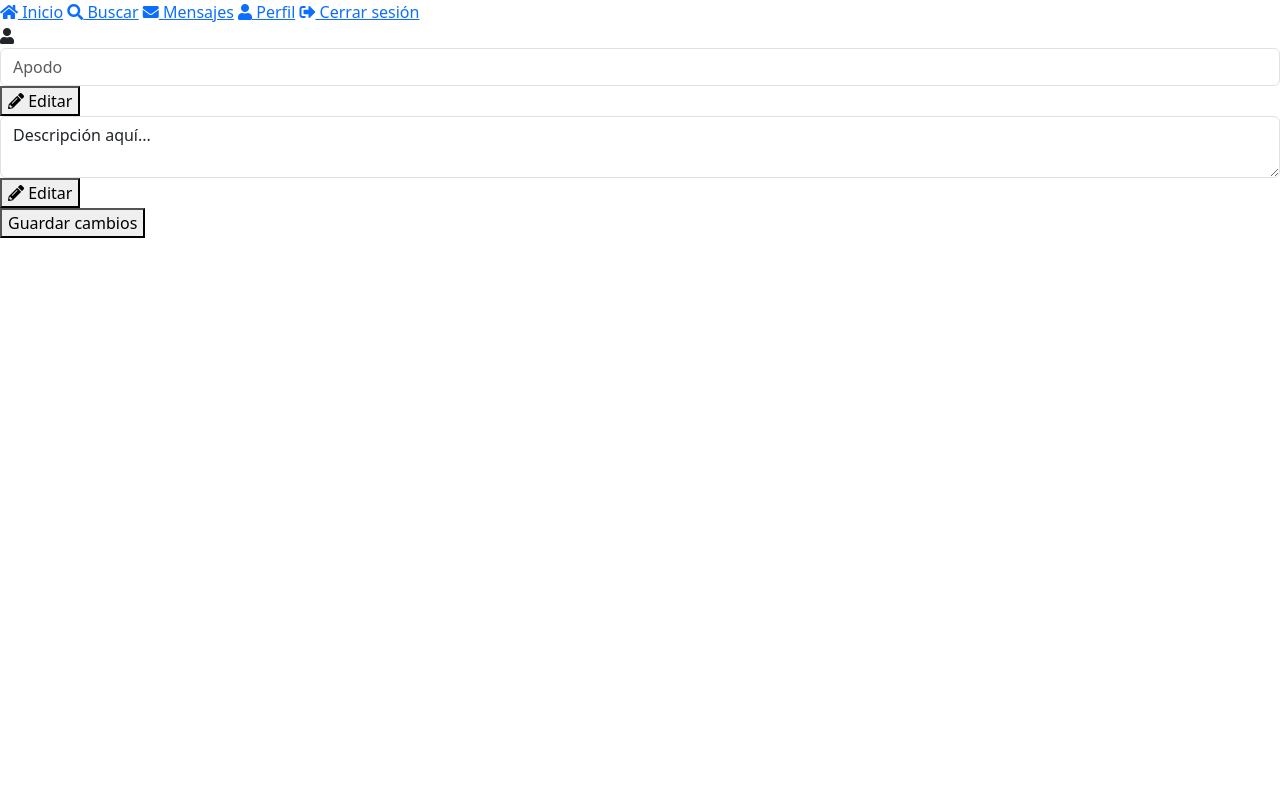
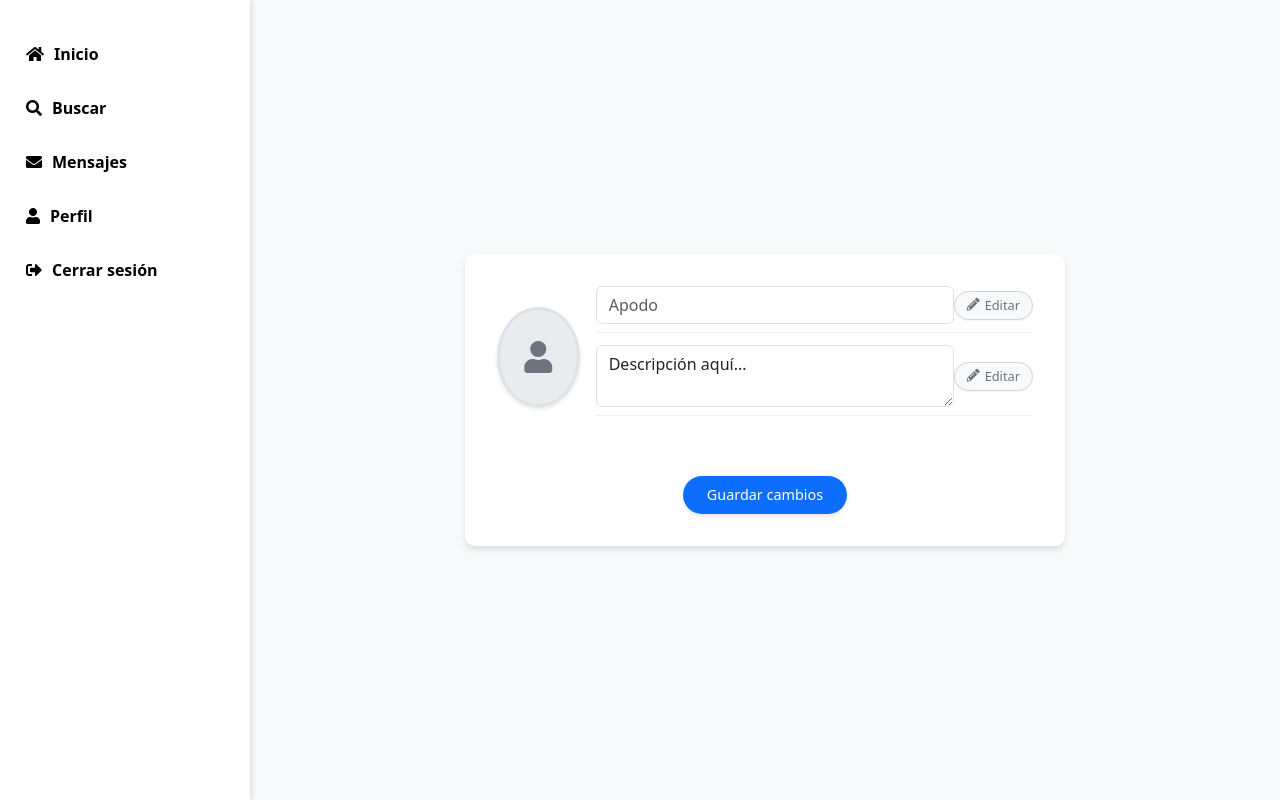
Before and after one commit to rociogamallo/RedSocial, a website: page public/ajustes.html in a window 1280 px wide. Drawn offline with nearby package versions, Linux system fonts and the light colour scheme.

Commit message:
Update ajustes.html

```diff
--- a/public/ajustes.html
+++ b/public/ajustes.html
@@ -7,6 +7,7 @@
     <link href="https://cdn.jsdelivr.net/npm/bootstrap@5.3.0/dist/css/bootstrap.min.css" rel="stylesheet">
     <link rel='stylesheet' href='https://cdn-uicons.flaticon.com/2.6.0/uicons-regular-rounded/css/uicons-regular-rounded.css'>
     <link rel="stylesheet" href="https://cdnjs.cloudflare.com/ajax/libs/font-awesome/5.15.4/css/all.min.css">
+    <link rel="stylesheet" href="css/ajustes.css">
 
 </head>
 <body>
```
